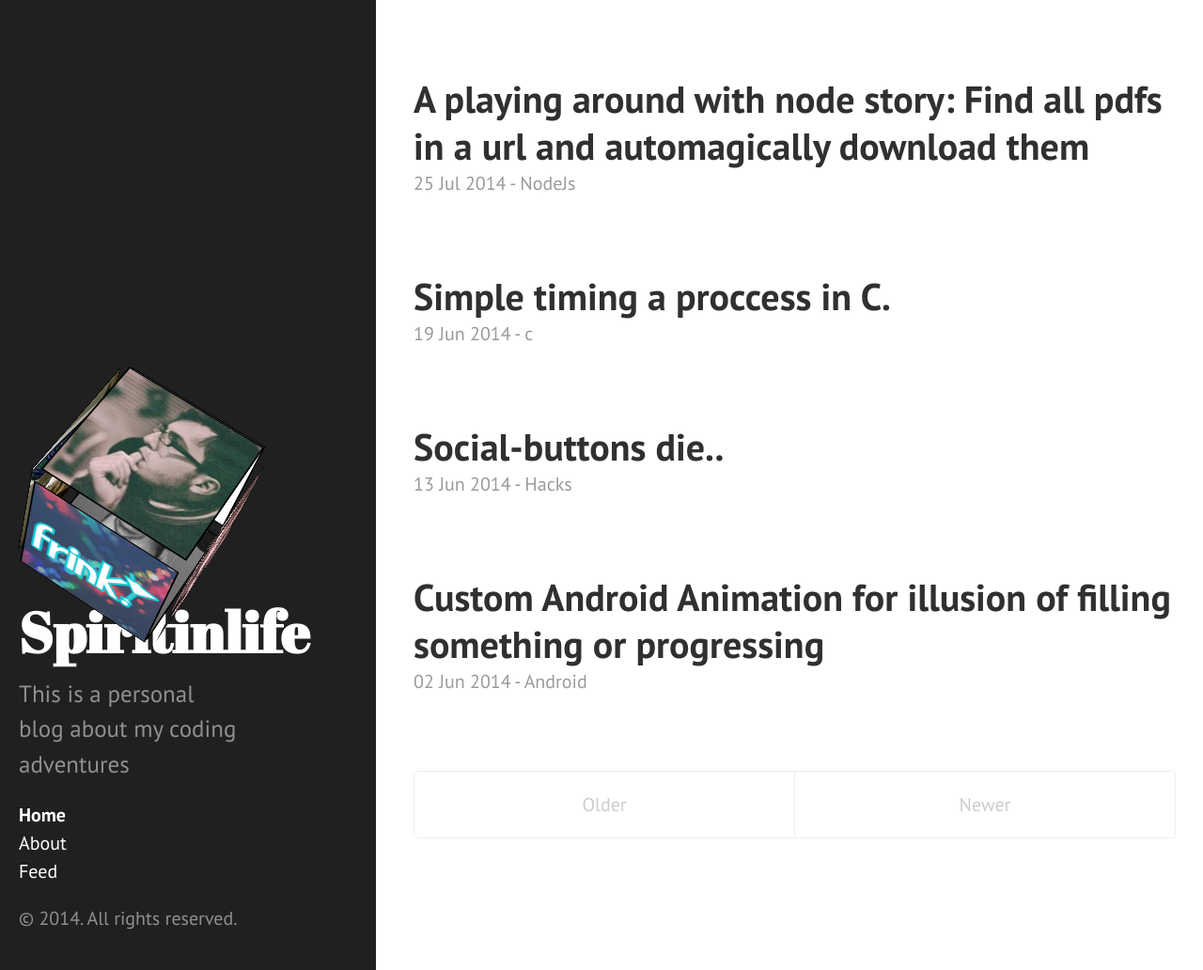
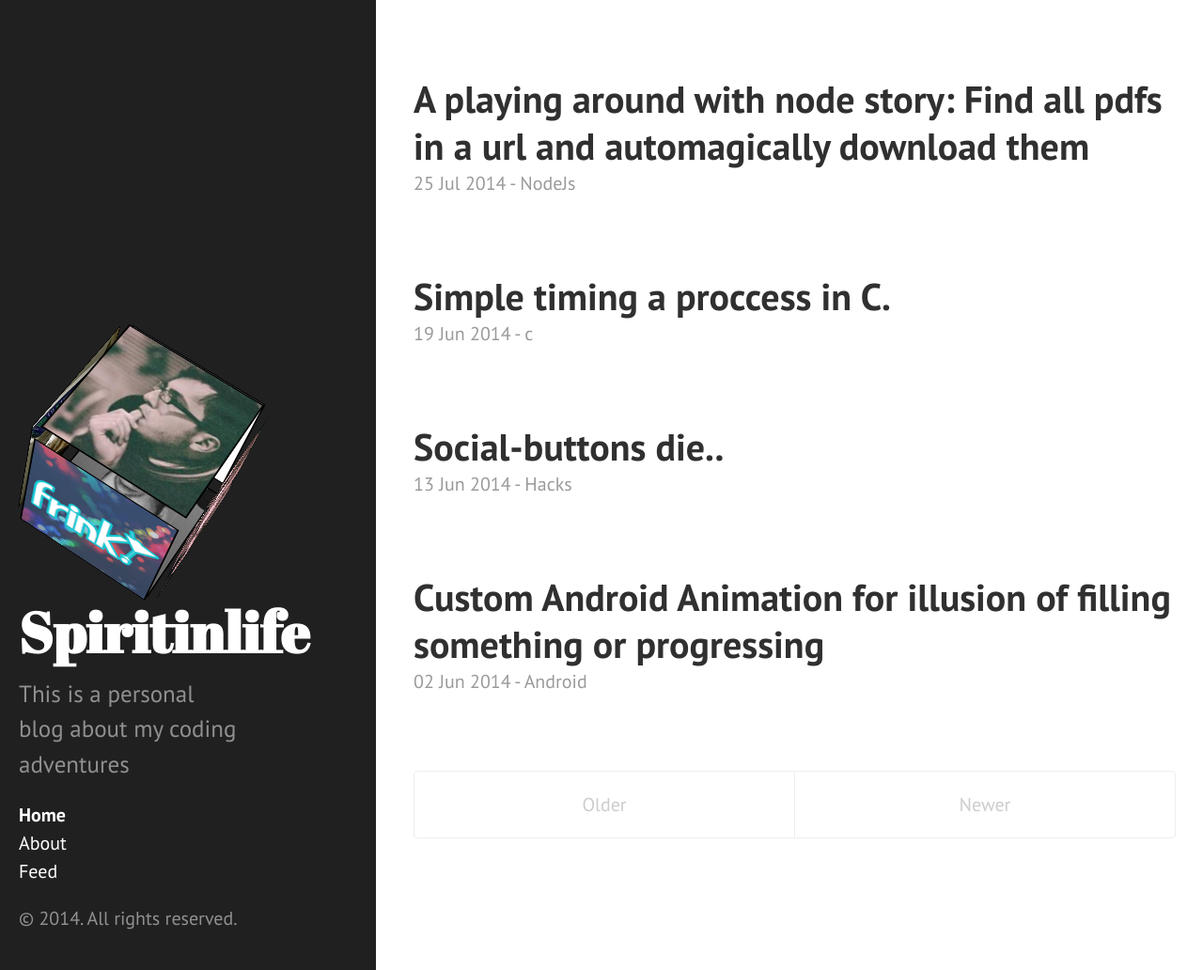
Before and after one commit to spiritinlife/spiritinlife.github.io, a Jekyll site: the page built from index.html, in a window 1280 px wide and 1032 px high. Shown: the whole window at 94% size. Built offline with Jekyll 4.4.1, drawn with Linux system fonts in a browser that asks for light colours; Markdown is read by kramdown in place of the engine named in the settings; the list of posts is cut into pages by our own code.

Commit message:
New start

```diff
--- a/public/css/cube.css
+++ b/public/css/cube.css
@@ -3,7 +3,7 @@
   height: 200px;
   position: relative;
   perspective: 1000px;
-  margin-bottom:5px;
+  margin-bottom:50px;
 }
 
 #cube {
```
